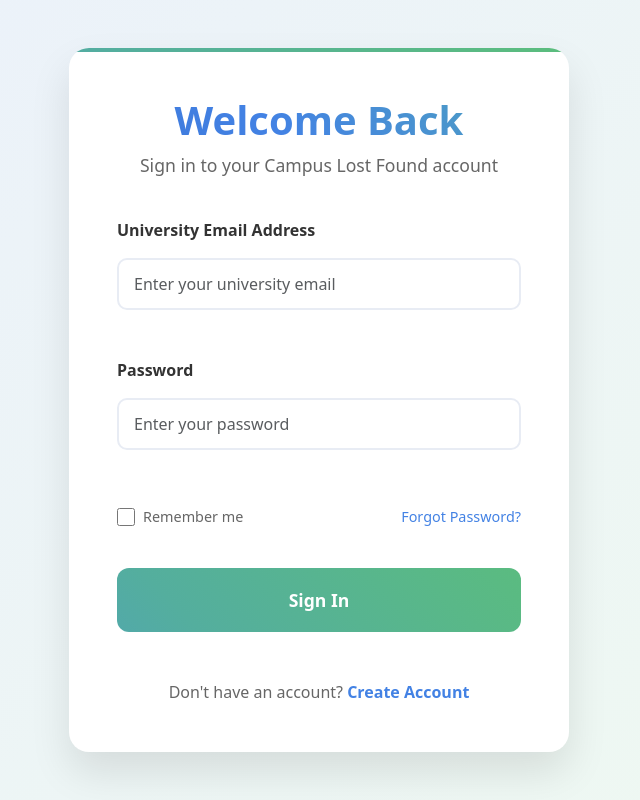
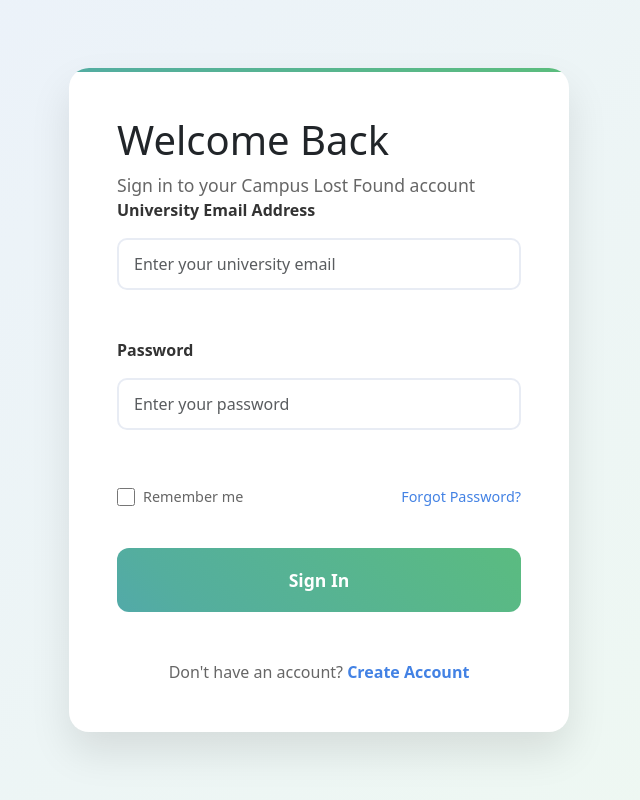
Before and after one commit to DevwithHahsir/CampusLostFound, a React (Vite) app: page /login in a window 1280 px wide. Shown: the whole page, without its empty margins (321-961 px from the left). Built offline with nearby package versions, Linux system fonts and the light colour scheme; no server answers.

Commit message:
Remove alert component from Login, show errors below input fields

```diff
--- a/src/componenets/alert/alertCard.css
+++ b/src/componenets/alert/alertCard.css
@@ -1,25 +1,18 @@
 .alert {
   font-family: system-ui, -apple-system, BlinkMacSystemFont, 'Segoe UI', Roboto, Oxygen, Ubuntu, Cantarell, 'Open Sans', 'Helvetica Neue', sans-serif;
-  width: 100%;
-  max-width: 500px;
-  padding: 16px;
-  display: flex;
-  flex-direction: row;
-  align-items: center;
-  justify-content: start;
   border-radius: 12px;
   box-shadow: 0 4px 12px rgba(0, 0, 0, 0.1);
-  margin: 16px 0;
+  margin: 0;
   transition: all 0.3s ease;
   position: fixed;
-  top: 20px;
+  top: 24px;
   left: 50%;
   transform: translateX(-50%);
-  z-index: 9999;
-  -webkit-transform: translateX(-50%);
-  -moz-transform: translateX(-50%);
-  -ms-transform: translateX(-50%);
-  -o-transform: translateX(-50%);
+  z-index: 10000;
+  width: auto;
+  max-width: 90vw;
+  min-width: 240px;
+  pointer-events: none;
 }
 
 .alert--error {
--- a/src/pages/Login.css
+++ b/src/pages/Login.css
@@ -31,21 +31,20 @@
     animation: gradientShift 4s ease-in-out infinite;
 }
 
-.login-header {
-    text-align: center;
-    margin-bottom: 2.5rem;
-}
-
-.login-title {
-    font-size: 2.5rem;
-    font-weight: 700;
-    margin-bottom: 0.5rem;
-    background: linear-gradient(45deg, #3B74D5, #4382E4, #4E9FC1, #54AE9E, #59B888, #5DC173);
-    background-size: 300% 300%;
-    -webkit-background-clip: text;
-    -webkit-text-fill-color: transparent;
-    background-clip: text;
-    animation: gradientShift 6s ease-in-out infinite;
+.login-wrapper {
+    background: white;
+    border-radius: 20px;
+    box-shadow: 0 20px 40px rgba(0, 0, 0, 0.1);
+    padding: 3rem;
+    width: 100%;
+    max-width: 500px;
+    min-width: 280px;
+    position: relative;
+    overflow: hidden;
+    margin: 0 auto;
+    display: flex;
+    flex-direction: column;
+    justify-content: center;
 }
 
 .login-subtitle {
--- a/src/pages/Login.jsx
+++ b/src/pages/Login.jsx
@@ -1,3 +1,4 @@
+/* eslint-disable no-unused-vars */
 import React, { useState, useEffect, useCallback, useMemo } from "react";
 import { useForm } from "react-hook-form";
 import { useNavigate, useLocation, Link } from "react-router-dom";
@@ -257,17 +258,8 @@ const Login = React.memo(() => {
           { name: "security-level", content: "university-email-verification" },
         ]}
       />
+      {/* Alert removed: errors now shown below input fields */}
       <main className="login-main-container">
-        {/* Alert Component */}
-        {showAlertCard && (
-          <AlertCard
-            type={alertType}
-            message={alertMessage}
-            isVisible={showAlertCard}
-            onClose={() => setShowAlertCard(false)}
-          />
-        )}
-
         <div className="login-wrapper">
           <div className="login-header">
             <h1 className="login-title">Welcome Back</h1>
@@ -300,11 +292,18 @@ const Login = React.memo(() => {
                   },
                 })}
               />
-
+              {/* Show error below input */}
               {errors.email && (
                 <div className="error-message">
                   <span className="error-icon">⚠️</span>
                   {errors.email.message}
+                </div>
+              )}
+              {/* Show general error below input if not field-specific */}
+              {alertType === "error" && alertMessage && !errors.email && (
+                <div className="error-message">
+                  <span className="error-icon">⚠️</span>
+                  {alertMessage}
                 </div>
               )}
             </div>
@@ -332,11 +331,18 @@ const Login = React.memo(() => {
                   },
                 })}
               />
-
+              {/* Show error below input */}
               {errors.password && (
                 <div className="error-message">
                   <span className="error-icon">⚠️</span>
                   {errors.password.message}
+                </div>
+              )}
+              {/* Show general error below input if not field-specific */}
+              {alertType === "error" && alertMessage && !errors.password && (
+                <div className="error-message">
+                  <span className="error-icon">⚠️</span>
+                  {alertMessage}
                 </div>
               )}
             </div>
--- a/src/pages/Signup.css
+++ b/src/pages/Signup.css
@@ -33,22 +33,23 @@
     animation: gradientShift 4s ease-in-out infinite;
 }
 
-.signup-header {
-    text-align: center;
-    margin-bottom: 2rem;
+.signup-wrapper {
+    background: white;
+    border-radius: 20px;
+    box-shadow: 0 20px 40px rgba(0, 0, 0, 0.1);
+    padding: 3rem;
+    width: 100%;
+    max-width: 600px;
+    min-width: 280px;
+    position: relative;
+    overflow: hidden;
+    margin: 0 auto;
+    display: flex;
+    flex-direction: column;
+    justify-content: center;
 }
 
-.signup-title {
-    font-size: 2.5rem;
-    font-weight: 700;
-    margin-bottom: 0.5rem;
-    background: linear-gradient(45deg, #3B74D5, #4382E4, #4E9FC1, #54AE9E, #59B888, #5DC173);
-    background-size: 300% 300%;
-    -webkit-background-clip: text;
-    -webkit-text-fill-color: transparent;
-    background-clip: text;
-    animation: gradientShift 6s ease-in-out infinite;
-}
+
 
 .signup-subtitle {
     color: #666;
```
